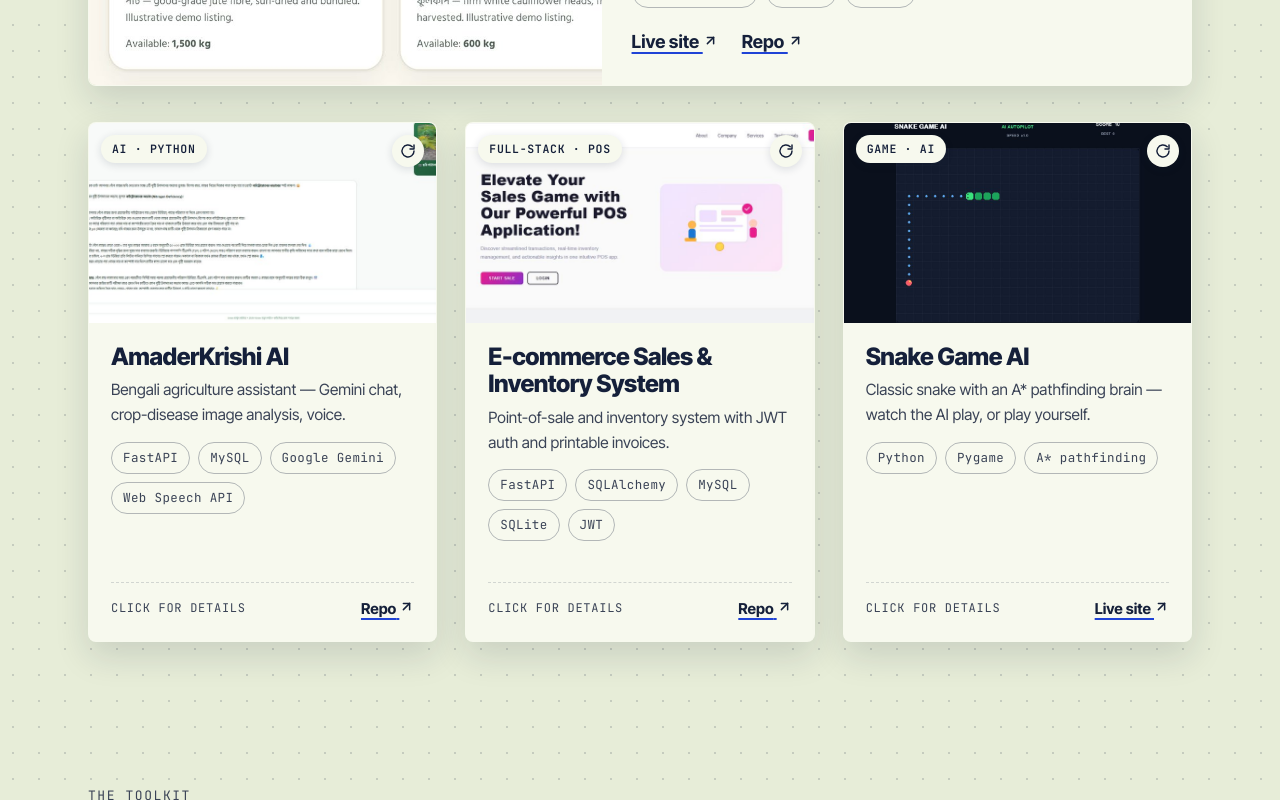
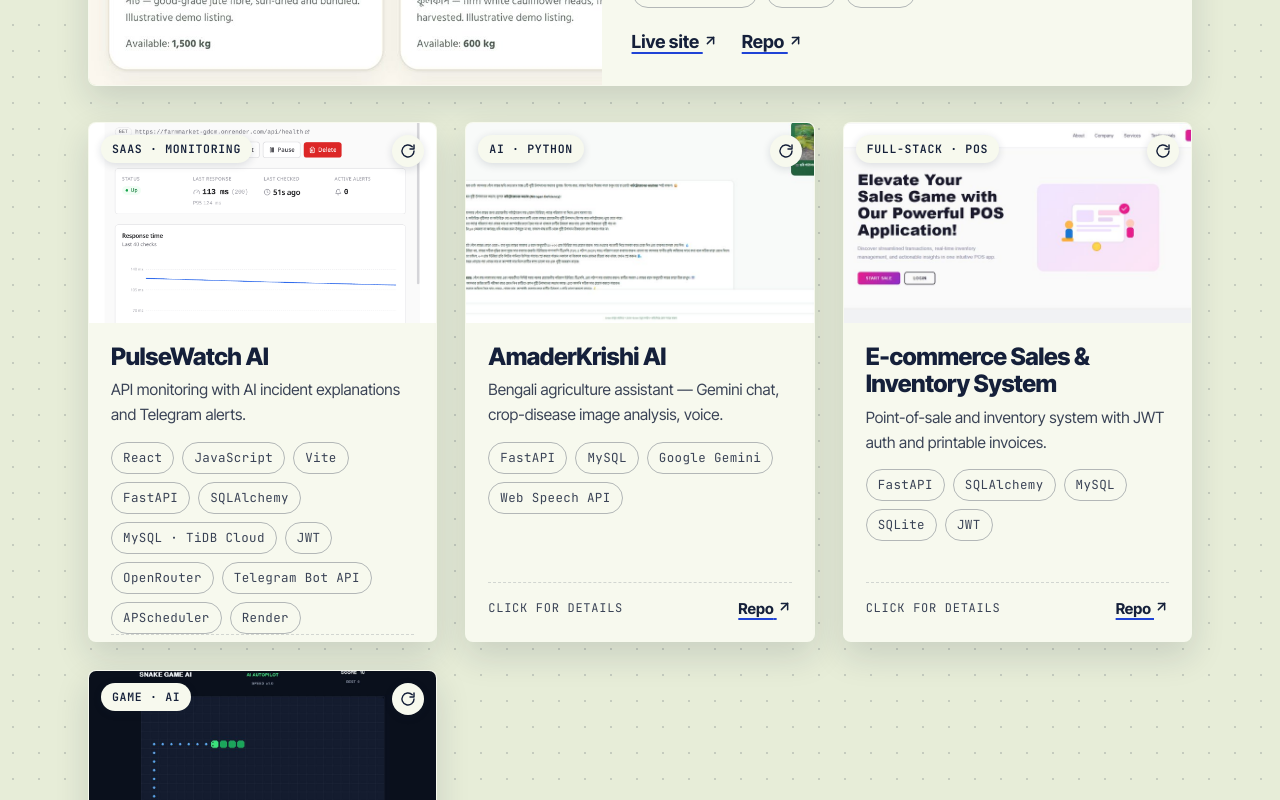
Before and after one commit to marufHtuhin/Portfolio, a React (Vite) app: page / in a window 1280 px wide. Shown: the part 3680-4480 px from the top of the page. Built offline with nearby package versions, Linux system fonts and the light colour scheme.

Commit message:
feat: add PulseWatch AI project

```diff
--- a/src/App.tsx
+++ b/src/App.tsx
@@ -115,8 +115,45 @@ const SNAKE: Project = {
   ai: true,
 };
 
+const PULSEWATCH: Project = {
+  title: 'PulseWatch AI',
+  annotation: 'live',
+  liveDot: true,
+  shot: '/shots/pulsewatch.png',
+  shotAlt: 'PulseWatch AI — FarmMarket monitor detail: 100% uptime, P95 latency and check history',
+  desc: 'API monitoring that explains itself — real HTTP checks, a deterministic anomaly engine, and AI incident explanations, with Telegram alerts when something breaks. Multi-user SaaS: open registration, per-user monitors and settings, forgot-password OTP, and an admin panel.',
+  feats: [
+    'Anomaly detection — latency, errors, timeouts, baseline drift, SSL expiry',
+    'AI incident explanations via OpenRouter — verified live on a real alert',
+    'Telegram alerts + P50/P95/P99 latency + consecutive-failure detection',
+  ],
+  stack: [
+    'React',
+    'JavaScript',
+    'Vite',
+    'FastAPI',
+    'SQLAlchemy',
+    'MySQL · TiDB Cloud',
+    'JWT',
+    'OpenRouter',
+    'Telegram Bot API',
+    'APScheduler',
+    'Render',
+  ],
+  live: 'https://pulsewatchai.vercel.app',
+  repo: 'https://github.com/marufHtuhin/PulseWatch-AI',
+  category: 'SaaS · Monitoring',
+  short: 'API monitoring with AI incident explanations and Telegram alerts.',
+  built: [
+    'Real HTTP checks + 11-rule anomaly engine',
+    'AI incident explanations via OpenRouter',
+    'Telegram alerts, SSL expiry, admin panel',
+  ],
+  ai: true,
+};
+
 /* Featured card (shown when it matches the active filter) + flip-card grid below the filters. Counts include the featured card, so they match the projects actually visible. */
-const FLIP_PROJECTS = [AMADER_KRISHI, ECOMMERCE, SNAKE];
+const FLIP_PROJECTS = [PULSEWATCH, AMADER_KRISHI, ECOMMERCE, SNAKE];
 const ALL_PROJECTS = [FARM_MARKET, ...FLIP_PROJECTS];
 
 type Filter = 'all' | 'live' | 'ai';
@@ -132,6 +169,11 @@ const REPOS = [
     name: 'FarmMarket',
     desc: 'Fair-price agricultural marketplace for Bangladesh.',
     url: 'https://github.com/marufHtuhin/FarmMarket',
+  },
+  {
+    name: 'PulseWatch-AI',
+    desc: 'API monitoring with anomaly detection, AI explanations and Telegram alerts.',
+    url: 'https://github.com/marufHtuhin/PulseWatch-AI',
   },
   {
     name: 'AmaderKrishi_AI',
@@ -883,13 +925,13 @@ export default function App() {
           <div className="wrap">
             <div className="section-head reveal">
               <div>
-                <div className="eyebrow">4 selected</div>
+                <div className="eyebrow">5 selected</div>
                 <h2>
-                  Four projects. All real, all <span className="hl">runnable</span>.
+                  Five projects. All real, all <span className="hl">runnable</span>.
                 </h2>
               </div>
               <span className="section-note">
-                two live, four open source
+                three live, five open source
                 <br />
                 all on GitHub
               </span>
```
Also changed, not shown: public/shots/pulsewatch.png (added), 1 other file (tests, documents, lock files or other folders).
